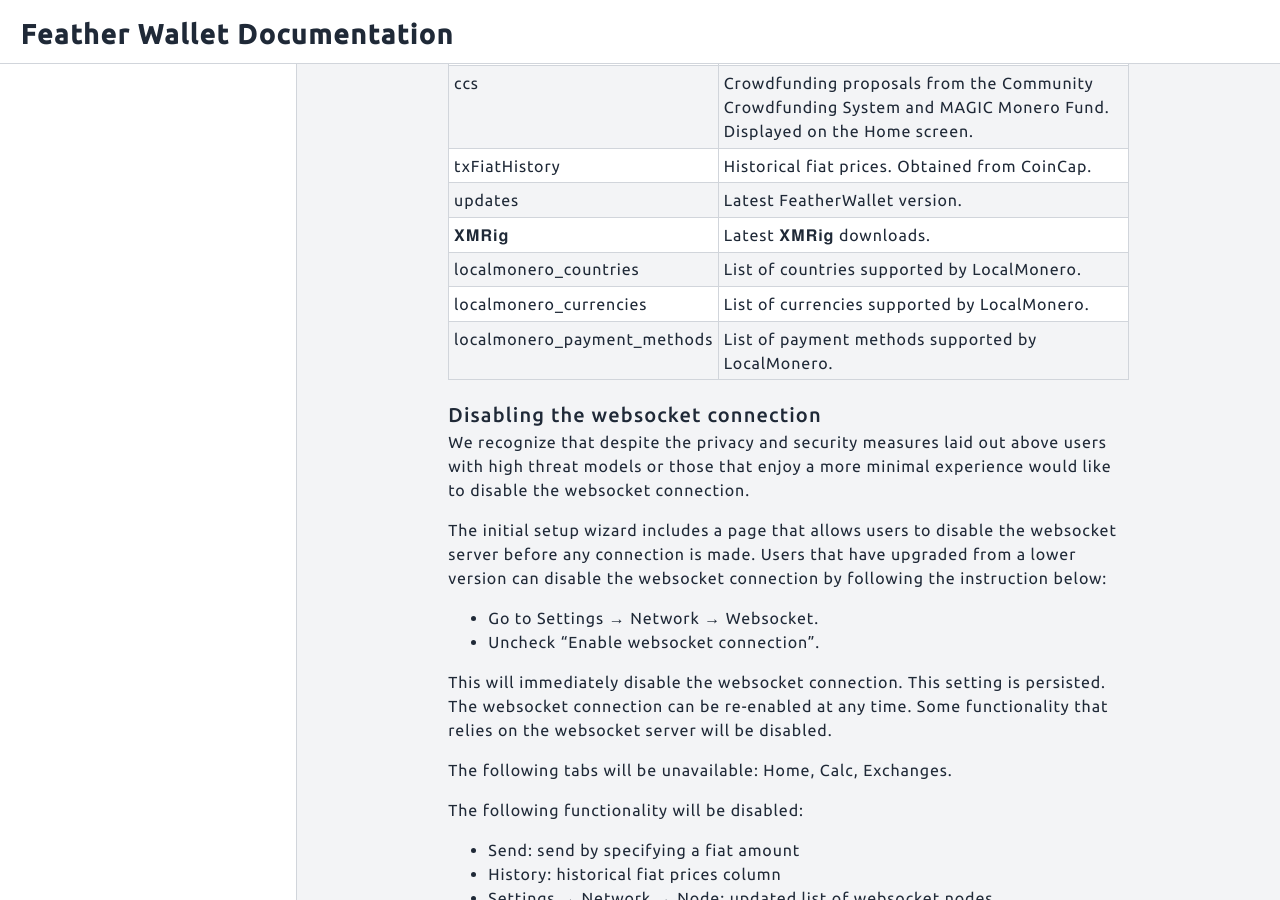
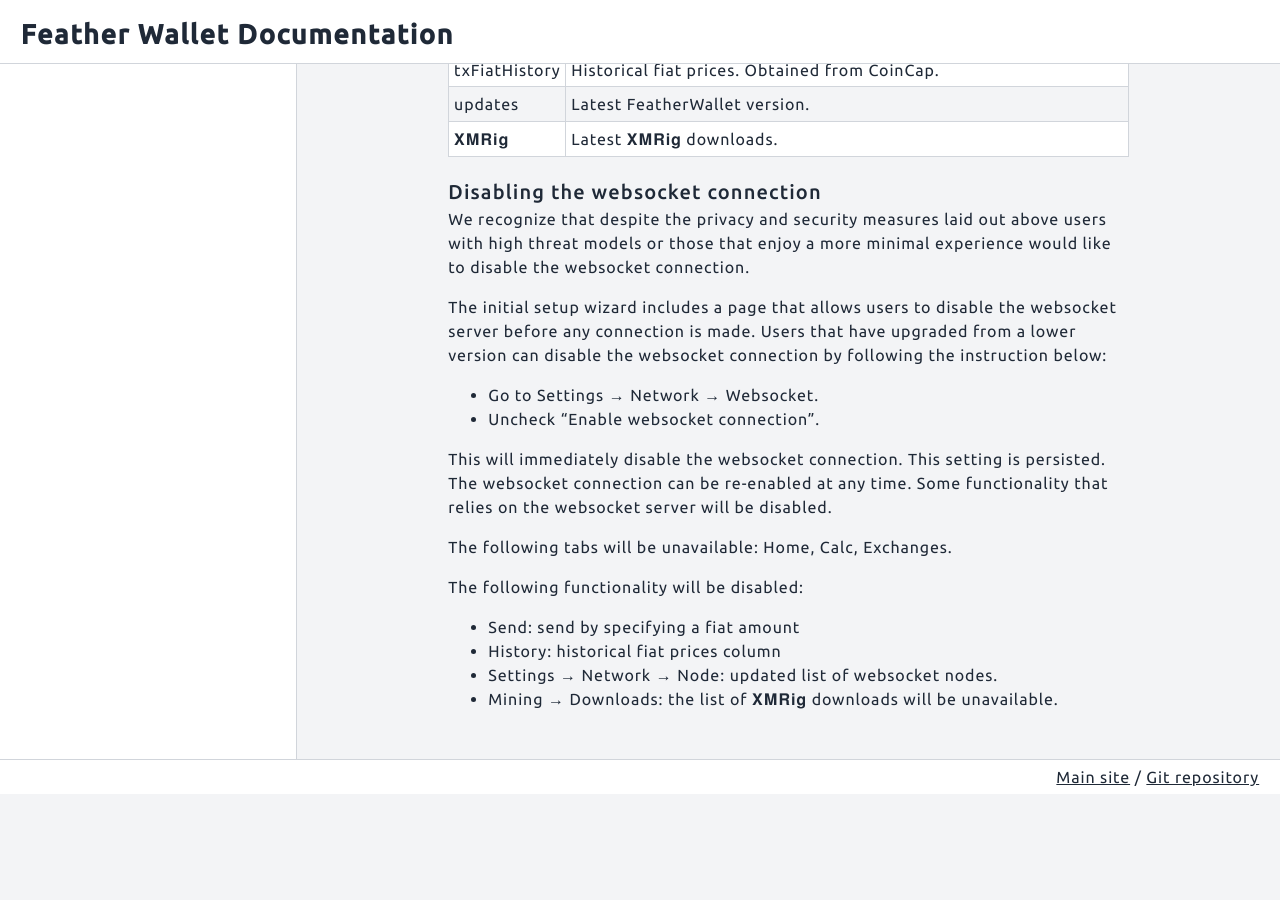
Before and after one commit to jermanuts/feather-docs, a Jekyll site: the page built from content/_guides/websocket.md, in a window 1280 px wide and 900 px high, scrolled down 1252 px. Built offline with Jekyll 4.4.1, drawn with Linux system fonts in a browser that asks for light colours; after the commit the page ends 2046 px from its top, so only the background shows below that.

Commit message:
minor updates

```diff
--- a/content/_guides/websocket.md
+++ b/content/_guides/websocket.md
@@ -38,9 +38,6 @@
 |txFiatHistory              | Historical fiat prices. Obtained from CoinCap.                                                                                                  |
 |updates                    | Latest FeatherWallet version.                                                                                                                   |
 |𝐗𝐌𝐑𝐢𝐠                      | Latest 𝐗𝐌𝐑𝐢𝐠 downloads.                                                                                                                        |
-|localmonero_countries      | List of countries supported by LocalMonero.                                                                                                     |
-|localmonero_currencies     | List of currencies supported by LocalMonero.                                                                                                    |
-|localmonero_payment_methods| List of payment methods supported by LocalMonero.                                                                                               |
 
 ### Disabling the websocket connection
 
```
Also changed, not shown: content/_guides/accounts.md (+1 -1 lines), content/_guides/add_contact.md (+1 -1 lines), content/_guides/donate.md (+1 -1 lines), content/_guides/network_traffic.md (+0 -1 lines), content/_guides/hardware_wallet_support.md (line endings or trailing spaces).
